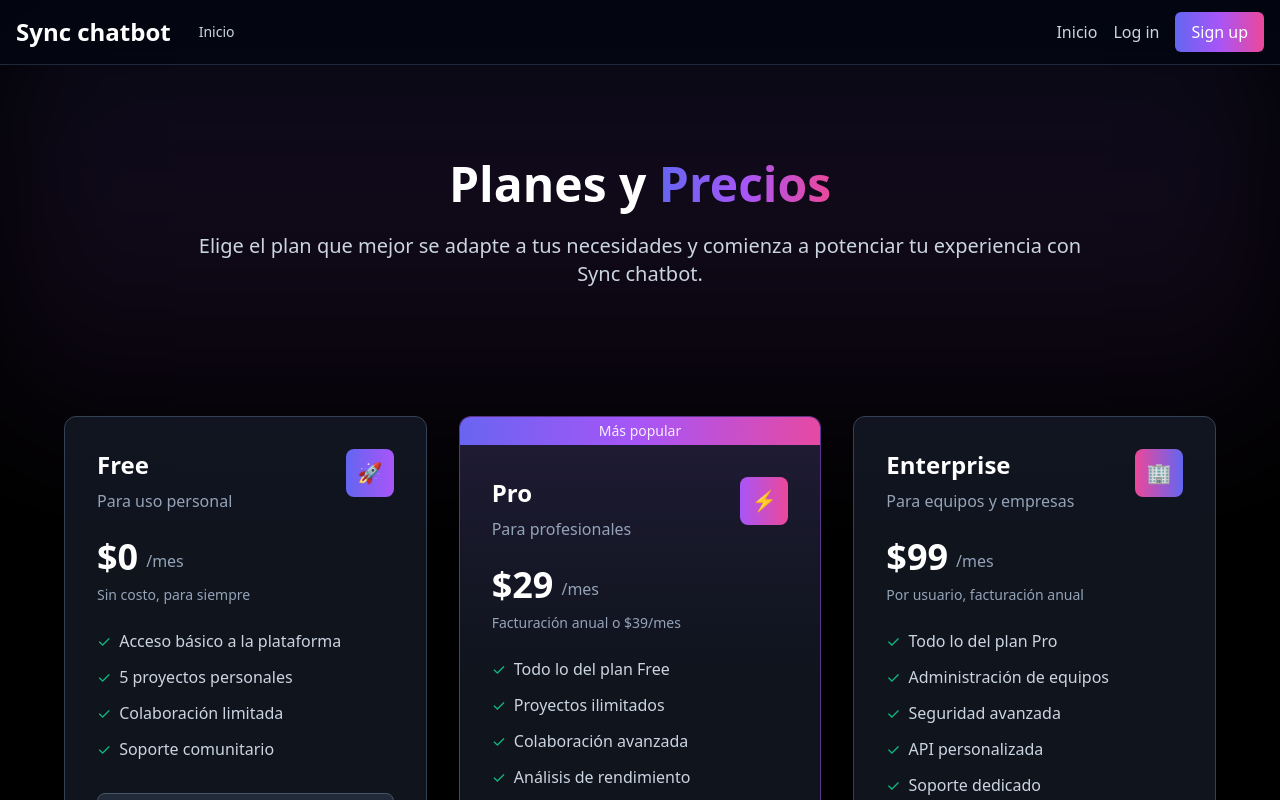
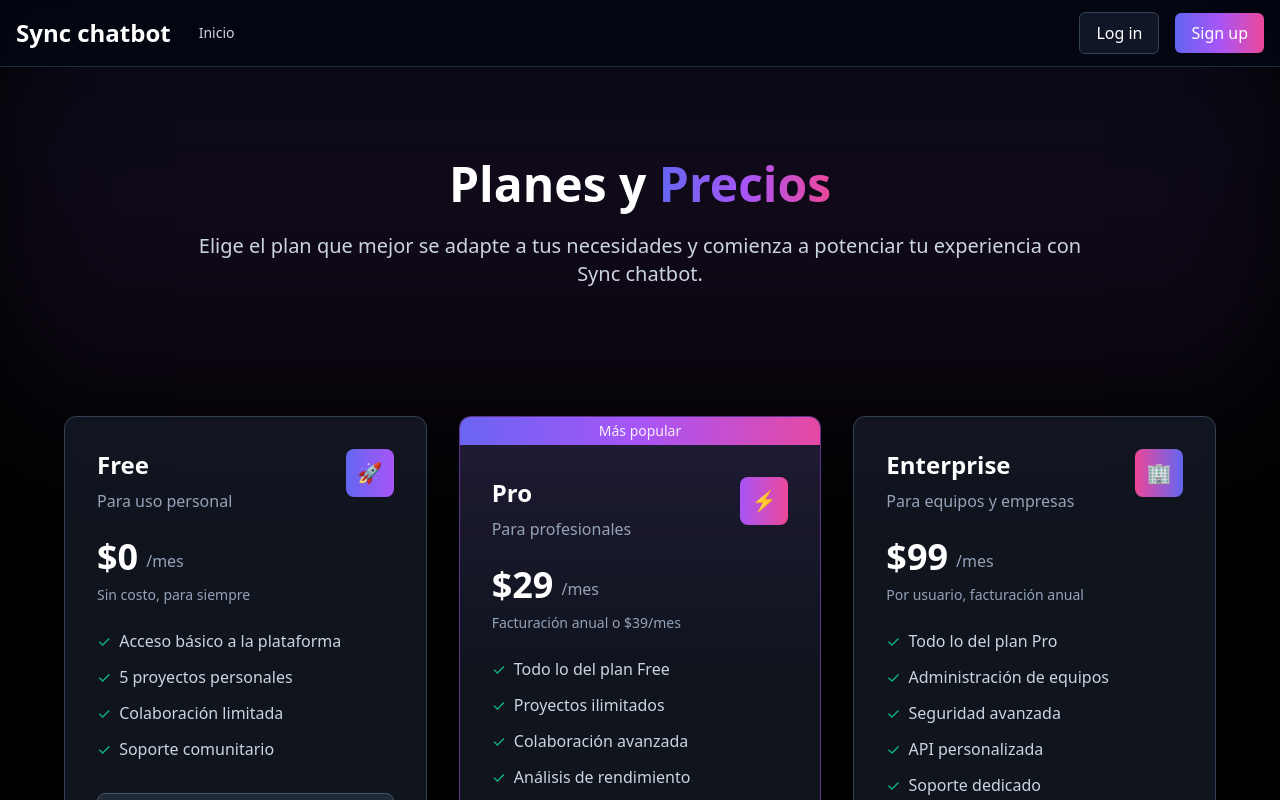
Before and after one commit to SantiagoPrada2005/service-client-client, a Next.js app: page /pages/pricing in a window 1280 px wide. Shown: the top 800 px of the page. Built offline with nearby package versions, Linux system fonts and the light colour scheme.

Commit message:
bugs fixed

```diff
--- a/package.json
+++ b/package.json
@@ -18,7 +18,7 @@
     "jsonwebtoken": "^9.0.2",
     "mysql2": "^3.13.0",
     "next": "15.2.2",
-    "react": "19.0.0",
+    "react": "^19.0.0",
     "react-dom": "19.0.0"
   },
   "devDependencies": {
--- a/src/app/pages/pricing/page.tsx
+++ b/src/app/pages/pricing/page.tsx
@@ -11,17 +11,18 @@ export default function PricingPage() {
         <div className="container mx-auto px-4 py-3 flex justify-between items-center">
           <div className="flex items-center gap-7">
             <h1 className="text-2xl font-bold text-white">{APP_NAME}</h1>
-            <Link href="/" className="text-sm text-slate-300 hover:text-white transition-all duration-500 ease-out">
+            <Link href="/." className="text-sm text-slate-300 hover:text-white transition-all duration-500 ease-out">
               Inicio
             </Link>
           </div>
+
           <div className="flex items-center gap-4">
-            <Link href="/" className="text-slate-300 hover:text-white transition-all duration-500 ease-out">
-              Inicio
+
+            <Link href="/pages/login"
+            className="bg-slate-800/50 text-white px-4 py-2 rounded-md font-medium transition-all duration-500 ease-out hover:bg-slate-700/50 border border-slate-700 hover:border-slate-600 hover:scale-105">
+            Log in
             </Link>
-            <Link href="/pages/login" className="text-slate-300 hover:text-white transition-all duration-500 ease-out">
-              Log in
-            </Link>
+
             <Link href="/pages/signup"
               className="group relative inline-flex items-center gap-2 px-4 py-2">
               <div className="absolute inset-0 bg-gradient-to-r from-indigo-500 via-purple-500 to-pink-500 rounded-md opacity-0 blur-md transition-all duration-500 ease-out group-hover:opacity-100 group-hover:scale-110"></div>
```
Also changed, not shown: 1 other file (tests, documents, lock files or other folders).
